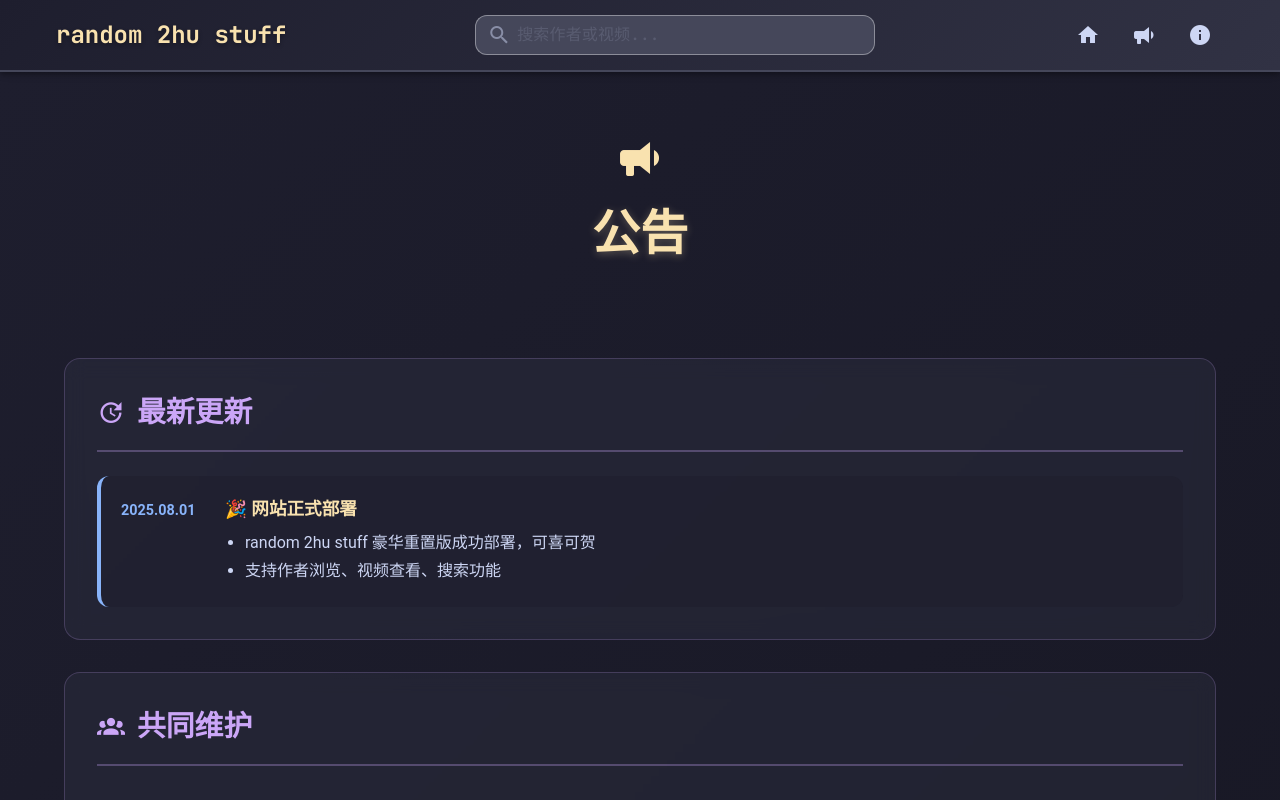
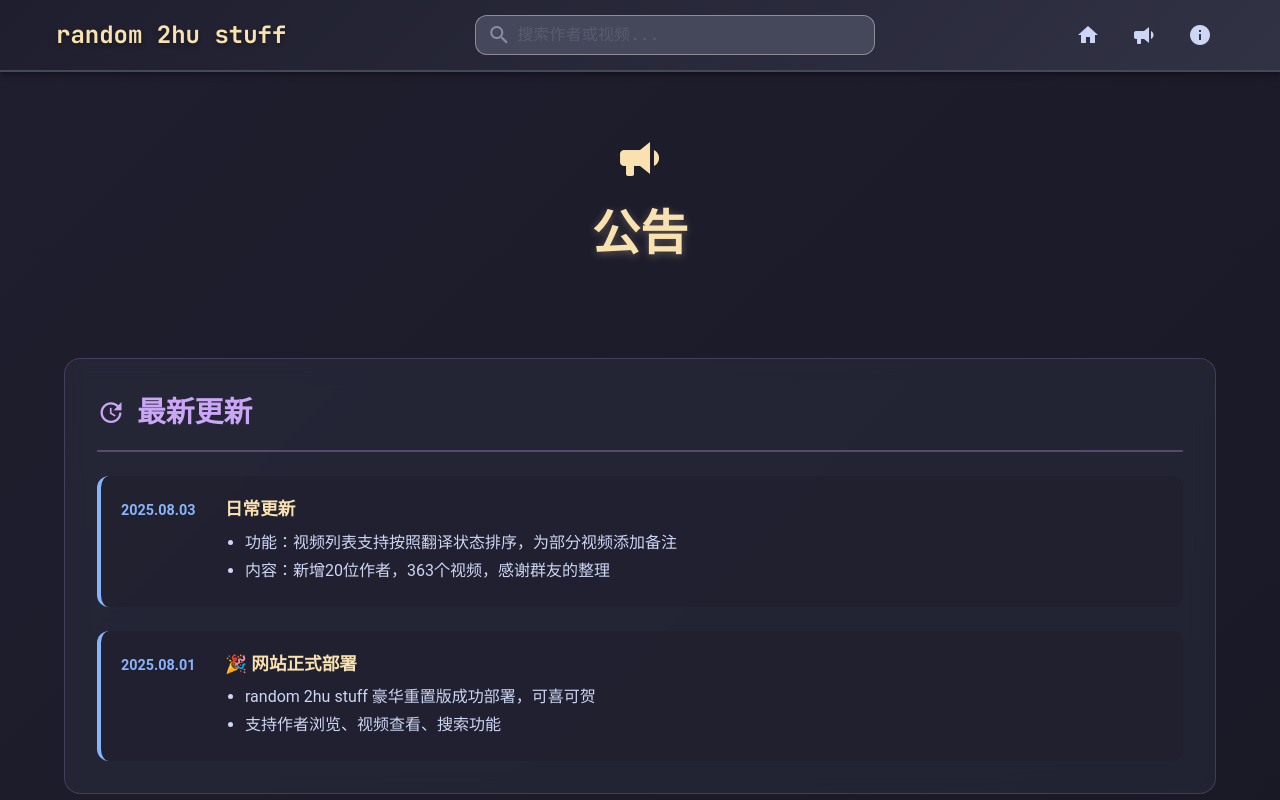
Before and after one commit to RandomNEET/random-2hu-stuff, a Vue app in the folder frontend/: page /announcement in a window 1280 px wide. Shown: the top 800 px of the page. Built offline with nearby package versions, Linux system fonts and the light colour scheme.

Commit message:
first udpate!

```diff
--- a/frontend/src/views/AnnouncementView.vue
+++ b/frontend/src/views/AnnouncementView.vue
@@ -15,6 +15,17 @@
         </div>
 
         <div class="update-timeline">
+          <div class="update-item">
+            <div class="update-date">2025.08.03</div>
+            <div class="update-content">
+              <h3>日常更新</h3>
+              <ul>
+                <li>功能：视频列表支持按照翻译状态排序，为部分视频添加备注</li>
+                <li>内容：新增20位作者，363个视频，感谢群友的整理</li>
+              </ul>
+            </div>
+          </div>
+
           <div class="update-item">
             <div class="update-date">2025.08.01</div>
             <div class="update-content">
@@ -60,7 +71,7 @@
 </template>
 
 <script setup>
-import { onMounted, onUnmounted, ref } from 'vue';
+import { onMounted, onUnmounted, ref } from "vue";
 
 const showBackToTop = ref(false);
 
@@ -75,11 +86,11 @@ const scrollToTop = () => {
 };
 
 onMounted(() => {
-  window.addEventListener('scroll', handleScroll);
+  window.addEventListener("scroll", handleScroll);
 });
 
 onUnmounted(() => {
-  window.removeEventListener('scroll', handleScroll);
+  window.removeEventListener("scroll", handleScroll);
 });
 </script>
 
```
